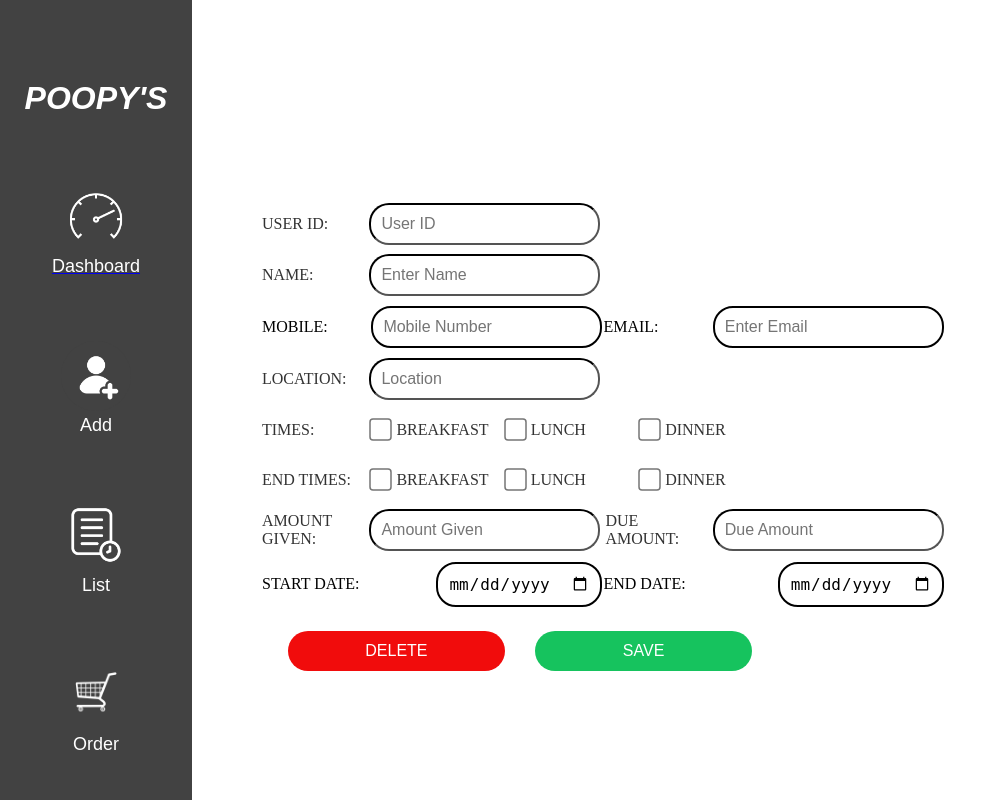
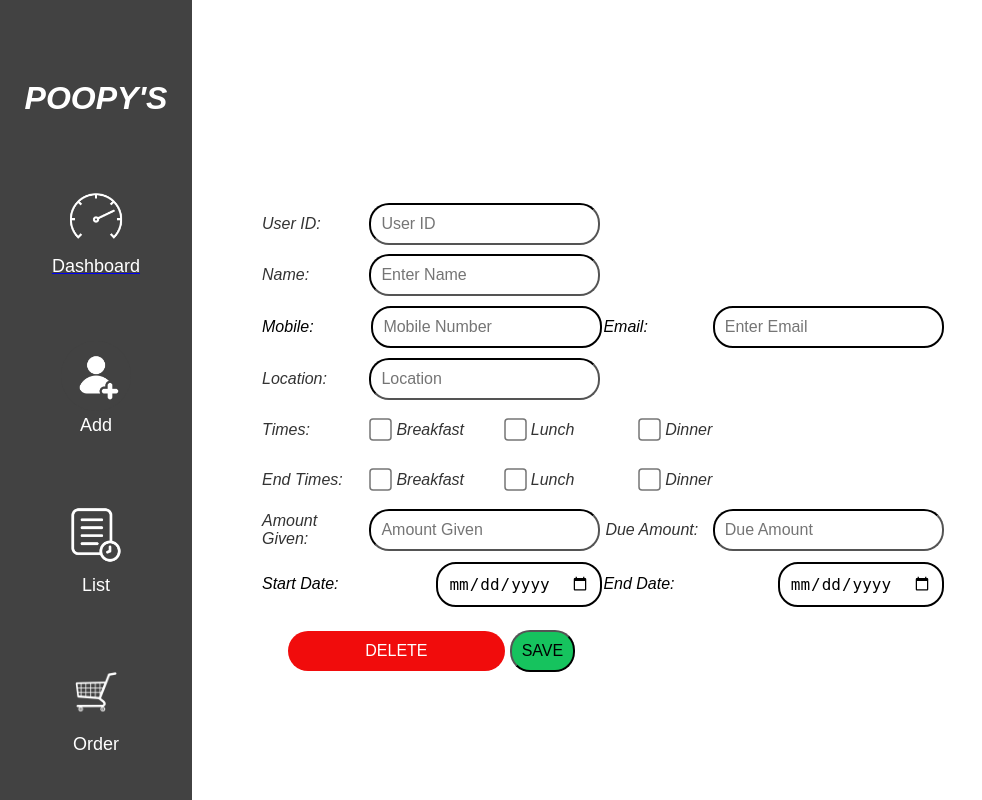
Before and after one commit to Adwaith-NP/mess-handler, a Django app: a page that uses mess_server/app/templates/custo_details.html in a window 1280 px wide. Shown: the whole page, without its empty margins (0-982 px from the left). Run offline with Django 4.2, Linux system fonts and the light colour scheme; data that the repository does not hold is empty.

Commit message:
Some clearance

```diff
--- a/mess_server/app/static/css/custo_details.css
+++ b/mess_server/app/static/css/custo_details.css
@@ -53,16 +53,16 @@ body{
 
         }
         .form_details{
-            text-transform: uppercase;
+            font-family: Arial, Helvetica, sans-serif;
+            font-style: italic;
             display:flex;
             flex-direction: column;
-
-    gap: 12px;
+            gap: 12px;
 
         }
         .form_row {
             display: flex;
-            gap: 7px; /* Space between Mobile and Email sections */
+            gap: 12px; /* Space between Mobile and Email sections */
         }
 
         .form_half {
@@ -87,9 +87,10 @@ body{
     .form_group{
 
 
-
-        text-transform: uppercase;
-       height: 3vw;
+        background-color: #fff;
+        font-family: Arial, Helvetica, sans-serif;
+        font-style: italic;
+        height: 3vw;
         display:flex;
         align-items:center;
         gap: 5px;
@@ -110,11 +111,10 @@ body{
 .form_group input[type="number"],
 .form_group input[type="date"] {
 
-.form_half{
+{
 
 
-
-    }
+}
 
 
     input:focus {
@@ -182,19 +182,6 @@ input[type="button"] {
     margin-top:12px;
 }
 
-input[type="submit"] {
-    width: 17vw;
-     height: 5vh;
-     padding: 1px 20px;
-
-     color: #fff;
-     border: none;
-     border-radius: 20px;
-     cursor: pointer;
-     margin-left: 2vw;
-     margin-top:12px;
- }
-
 
 input[type="button"]:hover {
     background-color: #555;
@@ -203,22 +190,28 @@ input[type="button"]:hover {
 
 
 .heading{
-    color: #000;
+    color: #0c0909;
     margin-top: 10%;
     text-align:center;
 
 }
 .main_heading{
     position: relative;
+    top: 10%;
     left: 50%;
         text-align: center;
        ;/* Space from the top of the page */
         font-size: 40px;
-        color: black;
+        color: rgb(0, 0, 0);
         font-family: Arial, Helvetica, sans-serif;
 }
 .sub_heading{
-    text-align: right;
+    text-decoration: underline;
+    top: 10%;
+    margin-left:10px ;
+    left: 20%;
+    position: absolute;
+    text-align:center;
     color: #000000;
 
 }
@@ -227,4 +220,3 @@ input[type="button"]:hover {
     text-align: center;
     text-decoration-color:black ;
 }
-}
--- a/mess_server/app/static/js/dashboard.js
+++ b/mess_server/app/static/js/dashboard.js
@@ -100,7 +100,7 @@ function setLeave(){
     })
     .then(data => {
         if (data.message) {
-            alert('Leave updated')
+            alert(data.message)
         } else {
             alert(data.error);
         }
--- a/mess_server/app/views.py
+++ b/mess_server/app/views.py
@@ -125,7 +125,6 @@ def search_query(request):
             result = customer_data.objects.filter(name__icontains = data)
             result_list = [{'name':person.name,'startDate':person.startDate,'end_date':person.exp_date,'userID':person.userID} for person in result]
             returnData = validatePersons(result_list)
-            print(returnData)
             # return the search result
             return JsonResponse({'message': returnData}, status=200)
         else:
@@ -286,14 +285,27 @@ def update_expDate_as_per_leave_API(request):
         if startDate and endDate:
             startDateInDateFormat = datetime.strptime(startDate, '%Y-%m-%d').date()
             endDateInDateFormat = datetime.strptime(endDate, '%Y-%m-%d').date()
-            customer = customer_data.objects.filter(exp_date__range=(startDate,endDate))
-            for cust in customer:
-                customerInstance = customer_data.objects.get(userID = cust.userID)
-                cusExpDate = cust.exp_date
-                updateDays = ((cusExpDate-startDateInDateFormat).days)+1
-                customerInstance.exp_date = endDateInDateFormat + timedelta(days=updateDays)
-                customerInstance.save()
-            return JsonResponse({'message': 'ok'}, status=200)
+            if endDateInDateFormat >= startDateInDateFormat:
+                customerInBitween = list((customer_data.objects.filter(exp_date__range=(startDate,endDate))).values())
+                expGraterThanEndDate = list((customer_data.objects.filter(exp_date__gt=(endDate))).values())
+                ## its update the custermers that bitween start and end date
+                for cust in customerInBitween:
+                    print("BB",cust['name'],cust['exp_date'])
+                    customerInstance = customer_data.objects.get(userID = cust['userID'])
+                    cusExpDate = cust['exp_date']
+                    updateDays = ((cusExpDate-startDateInDateFormat).days)+1
+                    customerInstance.exp_date = endDateInDateFormat + timedelta(days=updateDays)
+                    customerInstance.save()
+                ## its update the custermers that grater than endDate
+                for cust in expGraterThanEndDate:
+                    print("AA",cust['name'],cust['exp_date'])
+                    customerInstance = customer_data.objects.get(userID = cust['userID'])
+                    updateDays = ((endDateInDateFormat-startDateInDateFormat).days)
+                    customerInstance.exp_date = customerInstance.exp_date + timedelta(days=updateDays+1)
+                    customerInstance.save()
+                return JsonResponse({'message': 'Leave updated'}, status=200)
+            else:
+                return JsonResponse({'message': 'Date\'s are not currect'}, status=400)
         else:
             return JsonResponse({'message': 'No data provided'}, status=400)
     else:
```
Also changed, not shown: mess_server/db.sqlite3.
